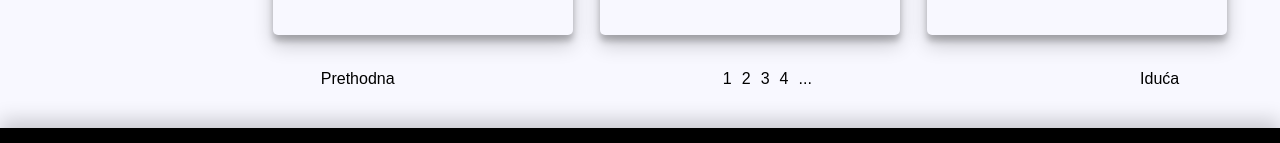
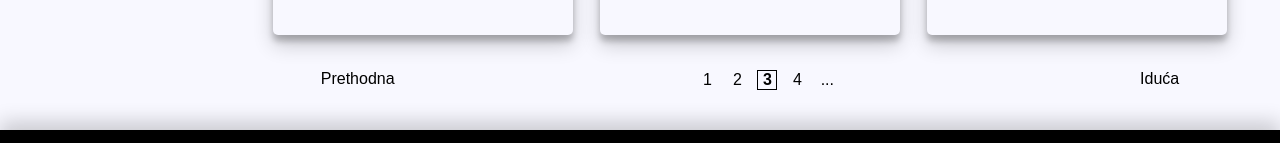
Before and after one commit to MarkoPavich/mono_car_catalog, a React app in the folder frontend/: page / in a window 1280 px wide. Shown: the part 1044-1187 px from the top of the page. Built offline with nearby package versions, Linux system fonts and the light colour scheme; the HTML template or start-up script is replaced by a standard one.

Commit message:
feature-carsGrid: pagination current-page highlight template;

```diff
--- a/frontend/src/components/catalog/CarsGrid.css
+++ b/frontend/src/components/catalog/CarsGrid.css
@@ -101,6 +101,22 @@
 	justify-content: space-between;
 }
 
+.c-carsGrid-pagination-nums span{
+	height: 20px;
+	width: 20px;
+
+	border: solid 1px transparent;
+
+	display: flex;
+	justify-content: center;
+	align-items: center;
+}
+
+.pagination-page-link-current{
+	border-color: black !important;
+	font-weight: bold;
+}
+
 .c-carsGrid-pagination-nums span:not(:last-child){
 	margin-right: 10px;
 }
--- a/frontend/src/components/catalog/CarsGrid.js
+++ b/frontend/src/components/catalog/CarsGrid.js
@@ -52,7 +52,7 @@ function CarsGrid() {
                 <div className="c-carsGrid-pagination-nums">
                     <span><a href="#">1</a></span>
                     <span><a href="#">2</a></span>
-                    <span><a href="#">3</a></span>
+                    <span className="pagination-page-link-current"><a href="#">3</a></span>
                     <span><a href="#">4</a></span>
                     <span><a href="#">...</a></span>
 
```
Also changed, not shown: frontend/static/app/main.js.
